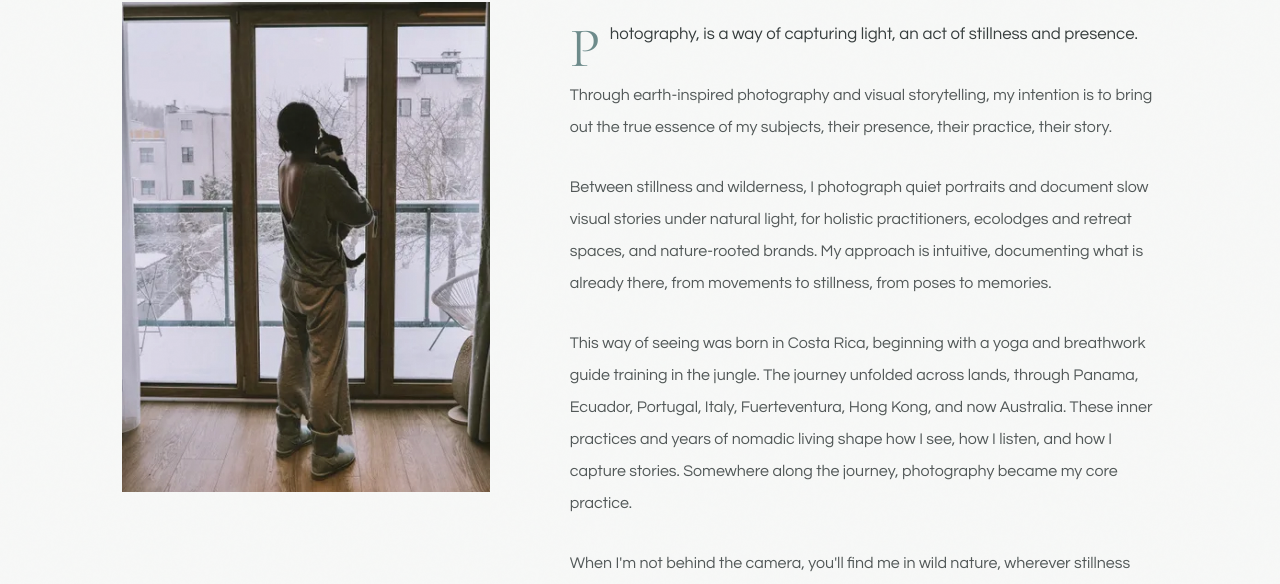
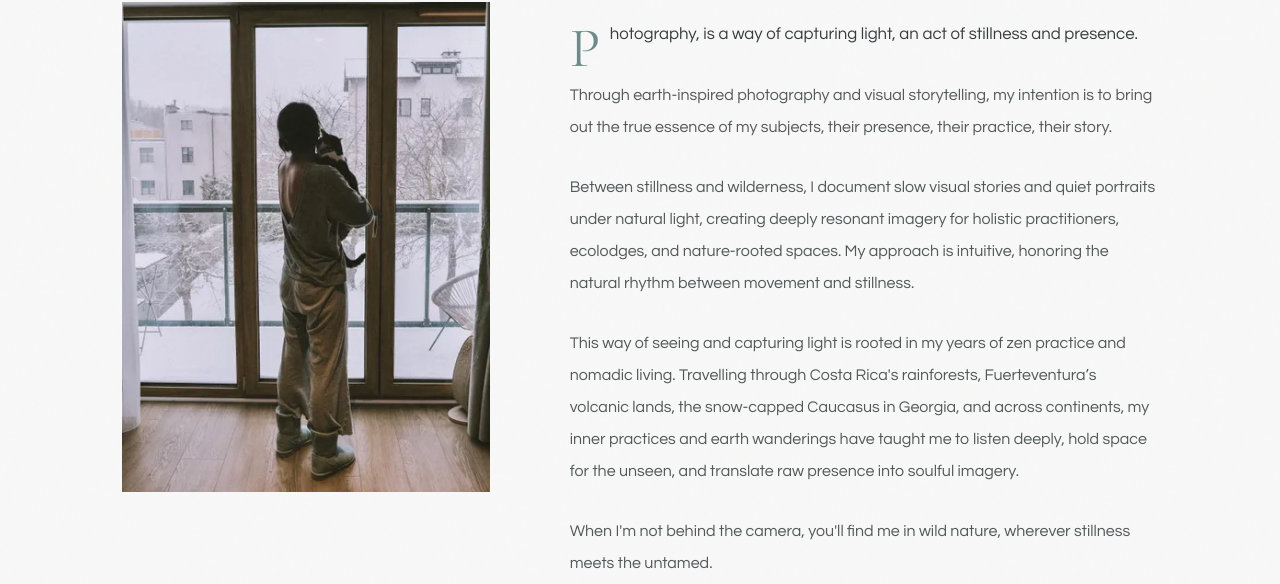
Before and after one commit to whiskerwonderz/zenwildom, a website: page about.html in a window 1280 px wide. Shown: the part 216-800 px from the top of the page. Drawn offline with nearby package versions, Linux system fonts and the light colour scheme.

Commit message:
Rewrite about page intro paragraphs
Co-Authored-By: Claude Opus 5.5 <noreply@anthropic.com>

```diff
--- a/about.html
+++ b/about.html
@@ -899,8 +899,8 @@
         <div class="about-content">
             <p>Photography, is a way of capturing light, an act of stillness and presence.</p>
             <p>Through earth-inspired photography and visual storytelling, my intention is to bring out the true essence of my subjects, their presence, their practice, their story.</p>
-            <p>Between stillness and wilderness, I photograph quiet portraits and document slow visual stories under natural light, for holistic practitioners, ecolodges and retreat spaces, and nature-rooted brands. My approach is intuitive, documenting what is already there, from movements to stillness, from poses to memories.</p>
-            <p>This way of seeing was born in Costa Rica, beginning with a yoga and breathwork guide training in the jungle. The journey unfolded across lands, through Panama, Ecuador, Portugal, Italy, Fuerteventura, Hong Kong, and now Australia. These inner practices and years of nomadic living shape how I see, how I listen, and how I capture stories. Somewhere along the journey, photography became my core practice.</p>
+            <p>Between stillness and wilderness, I document slow visual stories and quiet portraits under natural light, creating deeply resonant imagery for holistic practitioners, ecolodges, and nature-rooted spaces. My approach is intuitive, honoring the natural rhythm between movement and stillness.</p>
+            <p>This way of seeing and capturing light is rooted in my years of zen practice and nomadic living. Travelling through Costa Rica's rainforests, Fuerteventura’s volcanic lands, the snow-capped Caucasus in Georgia, and across continents, my inner practices and earth wanderings have taught me to listen deeply, hold space for the unseen, and translate raw presence into soulful imagery.</p>
             <p>When I'm not behind the camera, you'll find me in wild nature, wherever stillness meets the untamed.</p>
             <p>If this resonates, I'd love to document your work.</p>
             <p>With light and love,</p>
```
